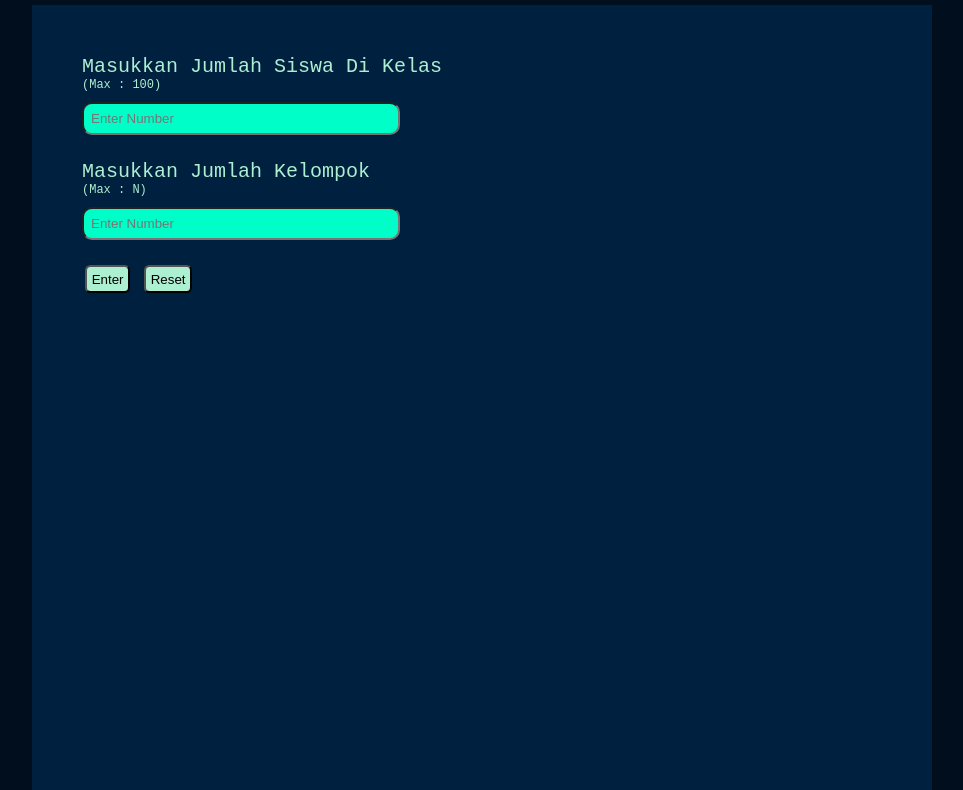
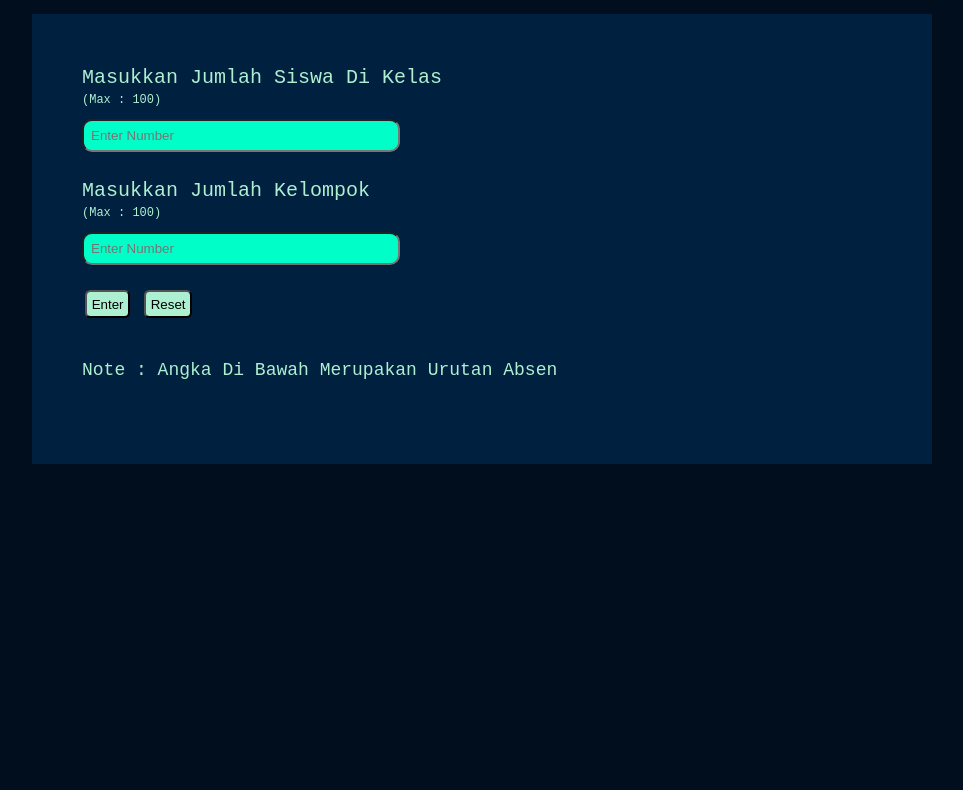
Before and after one commit to EchaApriliyanto/EchaApriliyanto.github.io, a plain HTML site: page index.html in a window 1280 px wide. Shown: the part 111-901 px from the top of the page, without its empty margins (158-1121 px from the left). After the commit the page ends 800 px from the top, so only its background shows below. Drawn offline with Linux system fonts and the light colour scheme.

Commit message:
pengoptimalan

```diff
--- a/index.html
+++ b/index.html
@@ -16,10 +16,11 @@
         <div class="main">
             <p class="i 1" min="1" max="100">Masukkan jumlah siswa di kelas</p> <p class="a">(Max : 100)</p>
             <input type="number" class="inputOne" min="1" max="100" placeholder="Enter Number">
-            <p class="i 2">Masukkan jumlah kelompok</p> <p class="b">(Max : n)</p>
+            <p class="i 2">Masukkan jumlah kelompok</p> <p class="b">(Max : 100)</p>
             <input type="number" class="inputTwo" min="1" max="100" placeholder="Enter Number">
             <button type="button" class="btn-enter">Enter</button>
             <button type="button" class="btn-reset">Reset</button>
+            <p class="note">note : Angka di bawah merupakan urutan absen</p>
         </div>
         <div class="result"></div>
     </div>
--- a/script.js
+++ b/script.js
@@ -25,7 +25,7 @@
         j--;
     }
     let teg = document.createElement('p');
-    let isi = document.createTextNode(`Kelompok ke ${i + 1} : ${arr[i]}`)
+    let isi = document.createTextNode(`Kelompok ${i + 1} : ${arr[i]}`)
     teg.appendChild(isi);
     main.appendChild(teg);
     main.classList.add('kelompok')
--- a/style.css
+++ b/style.css
@@ -6,7 +6,7 @@
 body {
     font-family: monospace, Helvetica, sans-serif;
     font-size: 18px;
-    line-height: normal;
+    line-height: 1.4;
     background-color: rgb(0, 14, 29);
     text-transform: capitalize;
 }
@@ -15,7 +15,6 @@
 
 .container {
     width: 900px;
-    height: 1000px;
     margin: 25px auto;
     background-color: #00203FFF;
     position: relative;
@@ -73,5 +72,12 @@
 
 .kelompok {
     color: #ADEFD1FF;
-    margin-bottom: 20px;
+    line-height: 2;
 }
+
+.main .note {
+    margin-top: 40px;
+    margin-bottom: 30px;
+    color: #ADEFD1FF;
+
+}
```
